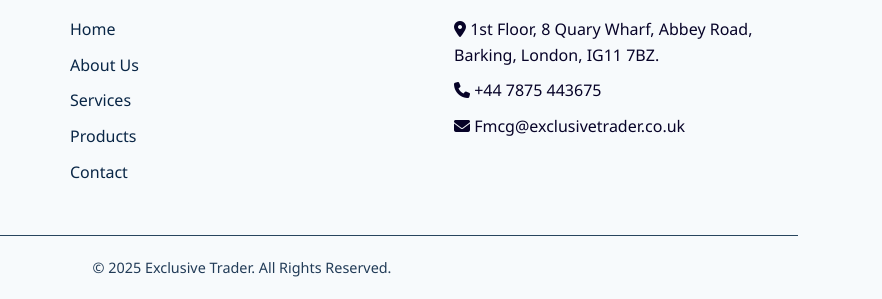
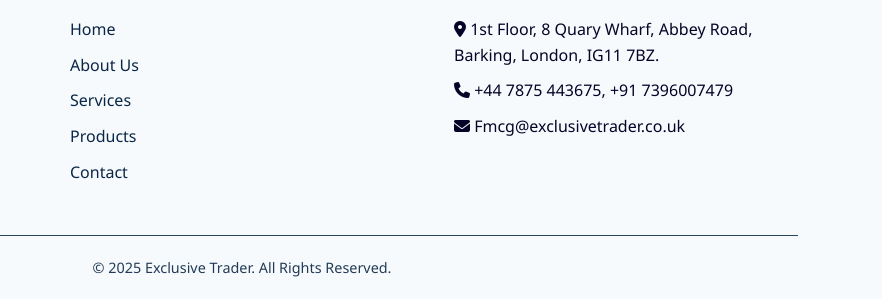
Before and after one commit to murali0011/Exclusive_Trader_Portfoilo, a plain HTML site: page Portfoilio/about.html in a window 1280 px wide. Shown: the part 2371-2670 px from the top of the page, 398-1280 px from the left. Drawn offline with Linux system fonts and the light colour scheme.

Commit message:
Update about.html

```diff
--- a/Portfoilio/about.html
+++ b/Portfoilio/about.html
@@ -656,7 +656,7 @@
                     <h3>Contact Info</h3>
                     <ul>
                         <li><i class="fas fa-map-marker-alt"></i> 1st Floor, 8 Quary Wharf, Abbey Road, Barking, London, IG11 7BZ.</li>
-                        <li><i class="fas fa-phone"></i> +44 7875 443675</li>
+                        <li><i class="fas fa-phone"></i> +44 7875 443675, +91 7396007479</li>
                         <li><i class="fas fa-envelope"></i> Fmcg@exclusivetrader.co.uk</li>
                     </ul>
                 </div>
```
